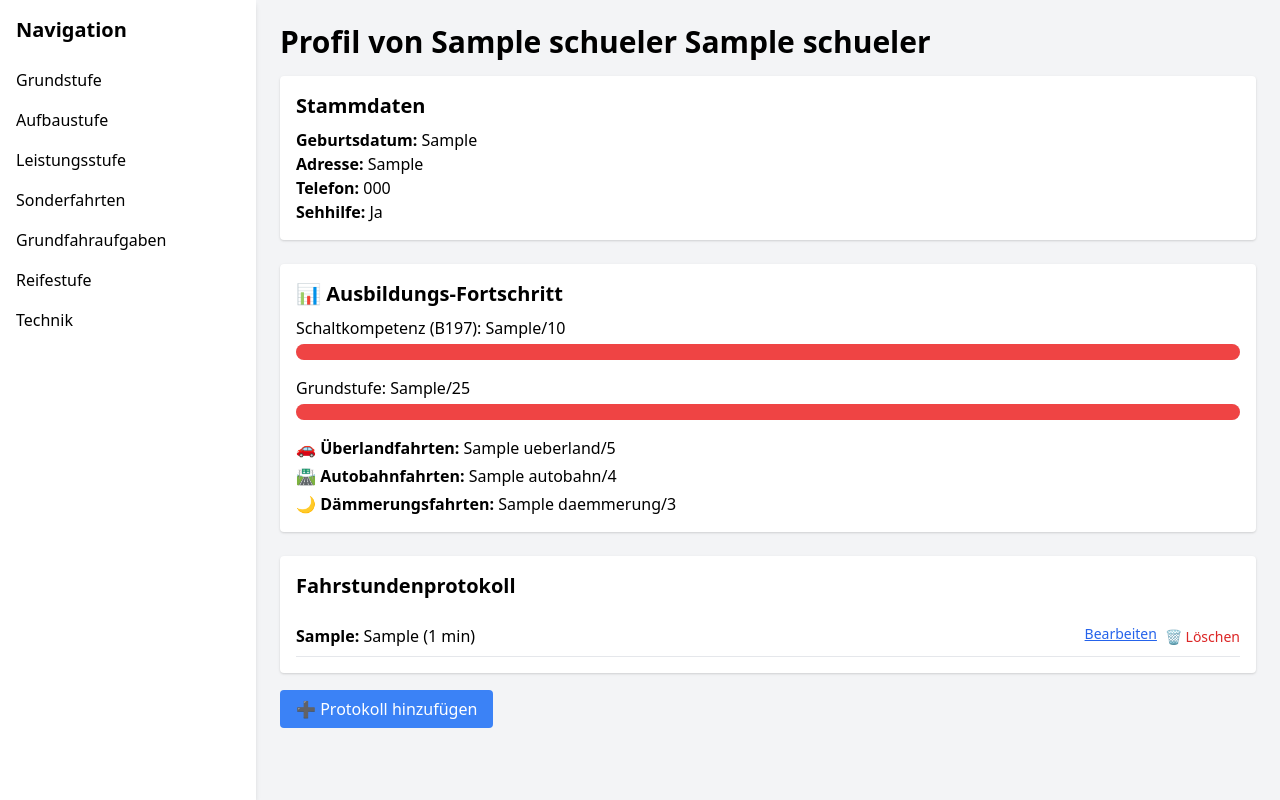
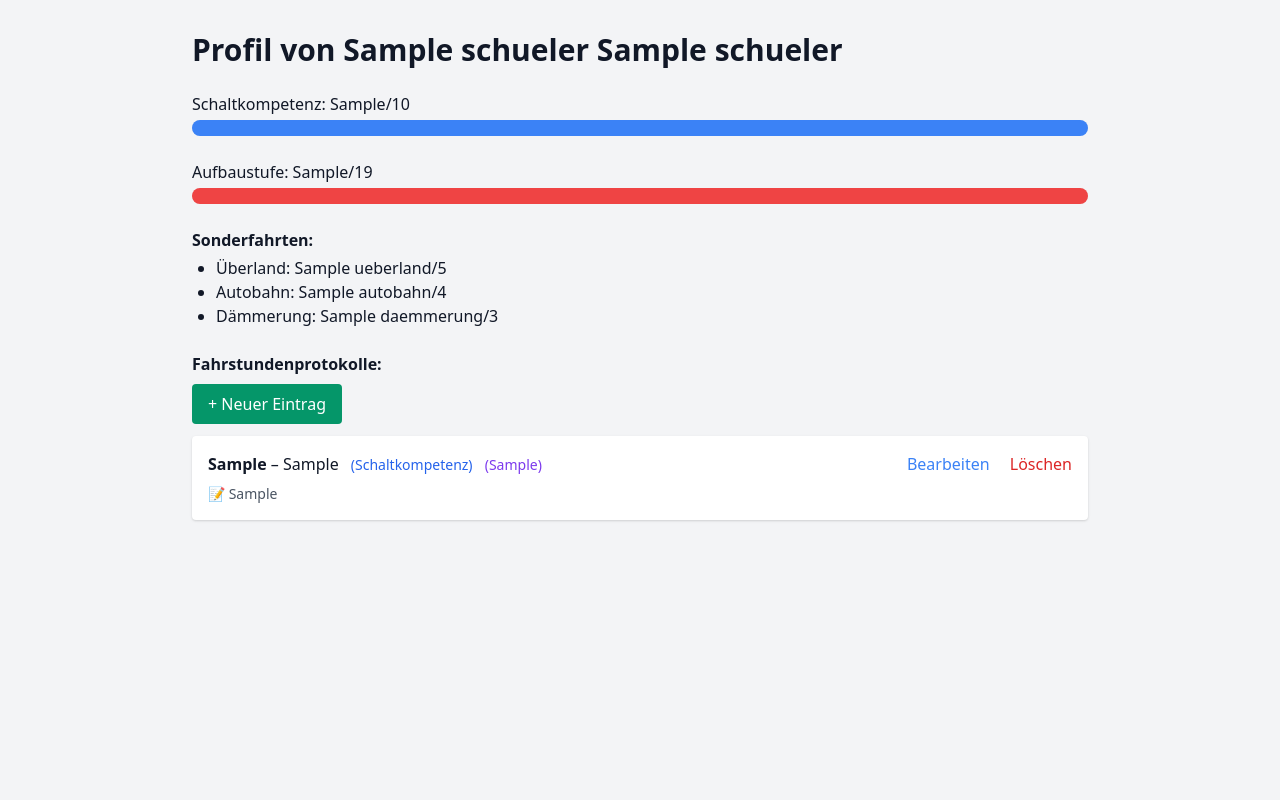
Before and after one commit to eyfahrlehrer/ausbildungsdiagrammkarte_flask, a Flask app: template templates/profil.html in a window 1280 px wide. Run offline with Flask 3, Linux system fonts and the light colour scheme; tables that the repository leaves empty hold one stand-in row (values such as "Sample post"); the template is opened without the code that fills it: values that come from a table or form of the project are taken from there, most other values are stand-ins (such as "Sample title", 1, 10 or a date in 2020); some libraries are stand-ins or nearby versions.

Commit message:
Update profil.html

```diff
--- a/templates/profil.html
+++ b/templates/profil.html
@@ -2,106 +2,78 @@
 <html lang="de">
 <head>
     <meta charset="UTF-8">
-    <title>Profil – Ausbildungsdiagrammkarte</title>
-    <script src="https://unpkg.com/htmx.org@1.9.2"></script>
+    <title>Profil von {{ schueler.vorname }} {{ schueler.name }}</title>
     <link href="https://cdn.jsdelivr.net/npm/tailwindcss@2.2.19/dist/tailwind.min.css" rel="stylesheet">
 </head>
-<body class="bg-gray-100">
-<div class="flex">
-    <!-- Sidebar -->
-    <aside class="w-64 h-screen bg-white shadow-md p-4 hidden md:block">
-        <h2 class="text-xl font-bold mb-4">Navigation</h2>
-        <nav>
-            <a href="/grundstufe/{{ schueler.id }}" class="block py-2">Grundstufe</a>
-            <a href="/aufbaustufe/{{ schueler.id }}" class="block py-2">Aufbaustufe</a>
-            <a href="/leistungsstufe/{{ schueler.id }}" class="block py-2">Leistungsstufe</a>
-            <a href="/sonderfahrten/{{ schueler.id }}" class="block py-2">Sonderfahrten</a>
-            <a href="/grundfahraufgaben/{{ schueler.id }}" class="block py-2">Grundfahraufgaben</a>
-            <a href="/reifestufe/{{ schueler.id }}" class="block py-2">Reifestufe</a>
-            <a href="/technik/{{ schueler.id }}" class="block py-2">Technik</a>
-        </nav>
-    </aside>
+<body class="bg-gray-100 text-gray-900">
 
-    <!-- Hauptinhalt -->
-    <main class="flex-1 p-6">
-        <h1 class="text-3xl font-bold mb-4">Profil von {{ schueler.vorname }} {{ schueler.name }}</h1>
-
-        <!-- Stammdaten -->
-        <section class="bg-white p-4 rounded shadow mb-6">
-            <h2 class="text-xl font-semibold mb-2">Stammdaten</h2>
-            <p><strong>Geburtsdatum:</strong> {{ schueler.geburtsdatum }}</p>
-            <p><strong>Adresse:</strong> {{ schueler.adresse }}</p>
-            <p><strong>Telefon:</strong> {{ schueler.telefon }}</p>
-            <p><strong>Sehhilfe:</strong> {{ "Ja" if schueler.sehhilfe else "Nein" }}</p>
-        </section>
-
-        <!-- Fortschrittsbox -->
-        <section class="bg-white p-4 rounded shadow mb-6">
-            <h2 class="text-xl font-semibold mb-2">📊 Ausbildungs-Fortschritt</h2>
+    <div class="max-w-4xl mx-auto py-8">
+        <h1 class="text-3xl font-bold mb-6">Profil von {{ schueler.vorname }} {{ schueler.name }}</h1>
 
         <!-- Schaltkompetenz -->
-            {% set schalt_farbe = "bg-red-500" %}
-            {% if schalt_prozent >= 80 %}
-                {% set schalt_farbe = "bg-green-500" %}
-            {% elif schalt_prozent >= 50 %}
-                {% set schalt_farbe = "bg-yellow-400" %}
-            {% endif %}
-
-            <div class="mb-4">
-                <label class="block font-medium mb-1">Schaltkompetenz (B197): {{ schalt_anzahl }}/10</label>
+        <div class="mb-6">
+            <label class="block font-medium mb-1">Schaltkompetenz: {{ schalt_anzahl }}/10</label>
             <div class="w-full bg-gray-200 rounded-full h-4">
-                    <div class="{{ schalt_farbe }} h-4 rounded-full transition-all duration-300" style="width: {{ schalt_prozent }}%;"></div>
+                <div class="bg-blue-500 h-4 rounded-full transition-all duration-300" style="width: {{ schalt_prozent }}%;"></div>
             </div>
         </div>
 
-            <!-- Grundstufe -->
-            {% set grund_farbe = "bg-red-500" %}
-            {% if grundstufe_prozent >= 80 %}
-                {% set grund_farbe = "bg-green-500" %}
-            {% elif grundstufe_prozent >= 50 %}
-                {% set grund_farbe = "bg-yellow-400" %}
+        <!-- Aufbaustufe -->
+        {% set aufbau_farbe = "bg-red-500" %}
+        {% if aufbaustufe_prozent >= 80 %}
+            {% set aufbau_farbe = "bg-green-500" %}
+        {% elif aufbaustufe_prozent >= 50 %}
+            {% set aufbau_farbe = "bg-yellow-400" %}
         {% endif %}
 
-            <div class="mb-4">
-                <label class="block font-medium mb-1">Grundstufe: {{ grundstufe_abgeschlossen }}/25</label>
+        <div class="mb-6">
+            <label class="block font-medium mb-1">Aufbaustufe: {{ aufbaustufe_abgeschlossen }}/19</label>
             <div class="w-full bg-gray-200 rounded-full h-4">
-                    <div class="{{ grund_farbe }} h-4 rounded-full transition-all duration-300" style="width: {{ grundstufe_prozent }}%;"></div>
+                <div class="{{ aufbau_farbe }} h-4 rounded-full transition-all duration-300" style="width: {{ aufbaustufe_prozent }}%;"></div>
             </div>
         </div>
 
         <!-- Sonderfahrten -->
-            <div class="space-y-1">
-                <p>🚗 <strong>Überlandfahrten:</strong> {{ ueberland }}/5</p>
-                <p>🛣️ <strong>Autobahnfahrten:</strong> {{ autobahn }}/4</p>
-                <p>🌙 <strong>Dämmerungsfahrten:</strong> {{ daemmerung }}/3</p>
+        <div class="mb-6">
+            <p class="mb-1 font-semibold">Sonderfahrten:</p>
+            <ul class="list-disc ml-6">
+                <li>Überland: {{ ueberland }}/5</li>
+                <li>Autobahn: {{ autobahn }}/4</li>
+                <li>Dämmerung: {{ daemmerung }}/3</li>
+            </ul>
         </div>
-        </section>
 
-        <!-- Fahrstundenprotokoll -->
-        <section class="bg-white p-4 rounded shadow mb-6">
-            <h2 class="text-xl font-semibold mb-4">Fahrstundenprotokoll</h2>
+        <!-- Protokolleinträge -->
+        <div class="mb-6">
+            <p class="font-semibold mb-2">Fahrstundenprotokolle:</p>
+            <a href="{{ url_for('protokoll_neu', schueler_id=schueler.id) }}" class="inline-block mb-3 bg-green-600 hover:bg-green-700 text-white py-2 px-4 rounded">+ Neuer Eintrag</a>
             {% if protokolle %}
+                <ul class="space-y-2">
                     {% for eintrag in protokolle %}
-                    <div class="border-b py-2 flex justify-between items-center">
+                        <li class="bg-white p-4 shadow rounded">
+                            <div class="flex justify-between items-center">
                                 <div>
-                            <strong>{{ eintrag.datum }}:</strong> {{ eintrag.inhalt }} ({{ eintrag.dauer_minuten }} min)
+                                    <strong>{{ eintrag.datum }}</strong> – {{ eintrag.inhalt }}
+                                    {% if eintrag.schaltkompetenz %}<span class="ml-2 text-sm text-blue-600">(Schaltkompetenz)</span>{% endif %}
+                                    {% if eintrag.sonderfahrt_typ %}<span class="ml-2 text-sm text-purple-600">({{ eintrag.sonderfahrt_typ }})</span>{% endif %}
                                 </div>
-                        <div class="flex space-x-2">
-                            <a href="/protokoll_bearbeiten/{{ eintrag.id }}" class="text-sm text-blue-600 underline">Bearbeiten</a>
-                            <form action="/protokoll_loeschen/{{ eintrag.id }}" method="post" onsubmit="return confirm('Eintrag wirklich löschen?')">
-                                <button type="submit" class="text-sm text-red-600">🗑️ Löschen</button>
+                                <div>
+                                    <a href="{{ url_for('protokoll_bearbeiten', protokoll_id=eintrag.id) }}" class="text-blue-500 hover:underline mr-4">Bearbeiten</a>
+                                    <form action="{{ url_for('protokoll_loeschen', protokoll_id=eintrag.id) }}" method="POST" class="inline">
+                                        <button type="submit" class="text-red-600 hover:underline">Löschen</button>
                                     </form>
                                 </div>
                             </div>
+                            {% if eintrag.notiz %}
+                                <p class="mt-2 text-sm text-gray-600">📝 {{ eintrag.notiz }}</p>
+                            {% endif %}
+                        </li>
                     {% endfor %}
+                </ul>
             {% else %}
-                <p>Keine Einträge vorhanden.</p>
+                <p class="text-gray-600">Noch keine Fahrstundenprotokolle vorhanden.</p>
             {% endif %}
-        </section>
-
-        <!-- Button hinzufügen -->
-        <a href="/protokoll_neu/{{ schueler.id }}" class="bg-blue-500 text-white px-4 py-2 rounded hover:bg-blue-600">➕ Protokoll hinzufügen</a>
-    </main>
+        </div>
     </div>
 </body>
 </html>
```
Lines whose indentation alone changed are shown as unchanged.
